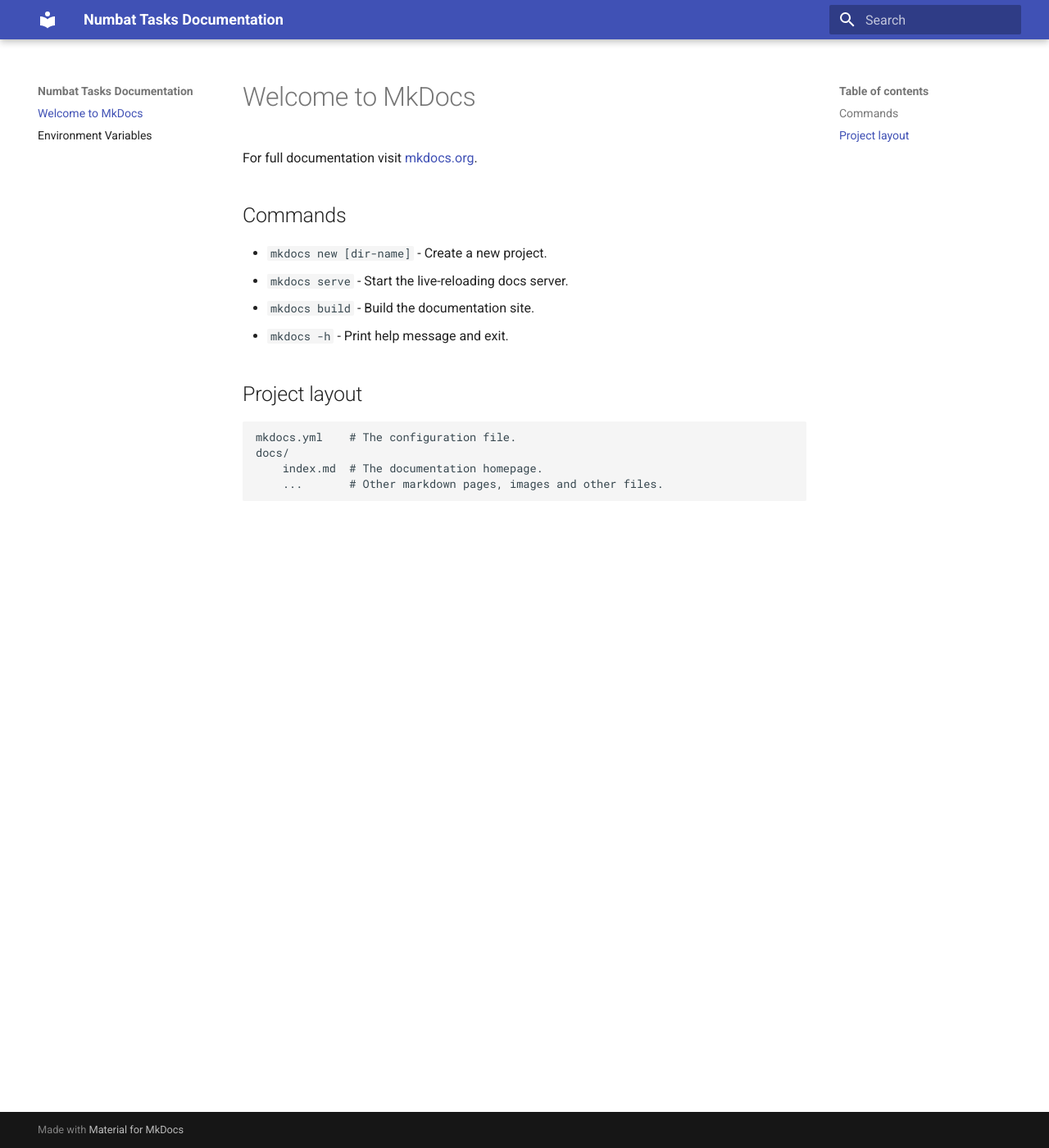
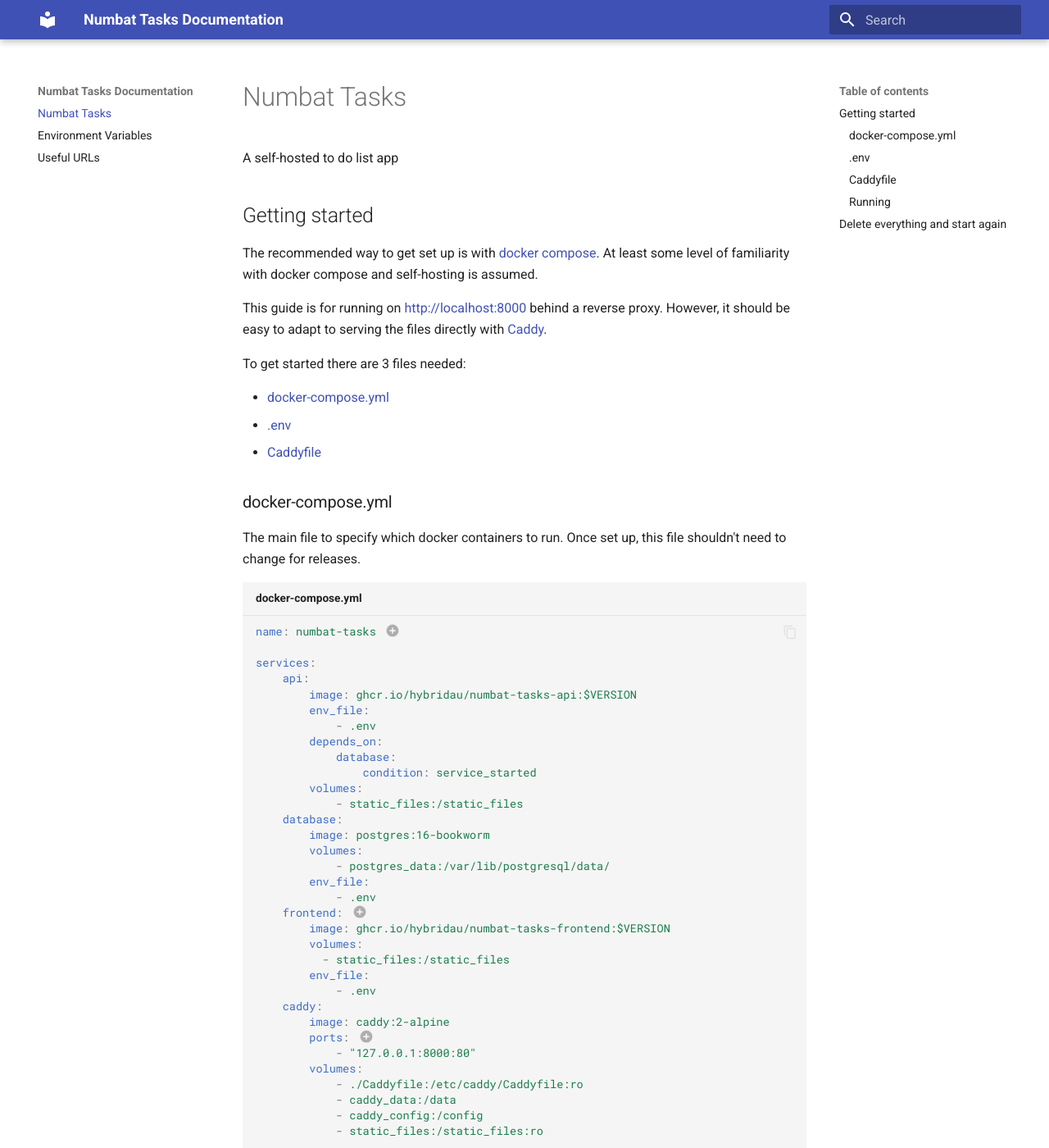
Before and after one commit to HybridAU/numbat-tasks, an MkDocs documentation site: the page built from docs/docs/index.md, in a window 1280 px wide and 1400 px high. Shown: the whole window at 82% size. Built offline with MkDocs 1.6.1 and Material for MkDocs 9.7.7, drawn with Linux system fonts in a browser that asks for light colours; some of the changed text lies outside the part shown.

Commit message:
Documentation to get up and running

````diff
--- a/docker-compose.yml
+++ b/docker-compose.yml
@@ -1,4 +1,4 @@
-name: numbat-tasks
+name: numbat-tasks-development
 
 services:
     api:
--- a/docs/docs/index.md
+++ b/docs/docs/index.md
@@ -1,17 +1,137 @@
-# Welcome to MkDocs
+# Numbat Tasks
 
-For full documentation visit [mkdocs.org](https://www.mkdocs.org).
+A self-hosted to do list app
 
-## Commands
+## Getting started
 
-* `mkdocs new [dir-name]` - Create a new project.
-* `mkdocs serve` - Start the live-reloading docs server.
-* `mkdocs build` - Build the documentation site.
-* `mkdocs -h` - Print help message and exit.
+The recommended way to get set up is with [docker compose](https://docs.docker.com/compose/). At least some level of
+familiarity with docker compose and self-hosting is assumed.
 
-## Project layout
+This guide is for running on <http://localhost:8000> behind a reverse proxy. However, it should be easy to adapt to
+serving the files directly with [Caddy](https://caddyserver.com/).
 
-    mkdocs.yml    # The configuration file.
-    docs/
-        index.md  # The documentation homepage.
-        ...       # Other markdown pages, images and other files.
+To get started there are 3 files needed:
+
+* [docker-compose.yml](#docker-composeyml)
+* [.env](#env)
+* [Caddyfile](#caddyfile)
+
+### docker-compose.yml
+
+The main file to specify which docker containers to run. Once set up, this file shouldn't need to change for releases.
+
+``` yaml title="docker-compose.yml"
+name: numbat-tasks # (1)!
+
+services:
+    api:
+        image: ghcr.io/hybridau/numbat-tasks-api:$VERSION
+        env_file:
+            - .env
+        depends_on:
+            database:
+                condition: service_started
+        volumes:
+            - static_files:/static_files
+    database:
+        image: postgres:16-bookworm
+        volumes:
+            - postgres_data:/var/lib/postgresql/data/
+        env_file:
+            - .env
+    frontend: # (2)!
+        image: ghcr.io/hybridau/numbat-tasks-frontend:$VERSION
+        volumes:
+          - static_files:/static_files
+        env_file:
+            - .env
+    caddy:
+        image: caddy:2-alpine
+        ports: # (3)!
+            - "127.0.0.1:8000:80"
+        volumes:
+            - ./Caddyfile:/etc/caddy/Caddyfile:ro
+            - caddy_data:/data
+            - caddy_config:/config
+            - static_files:/static_files:ro
+
+volumes:
+    postgres_data:
+    caddy_data:
+    caddy_config:
+    static_files:
+```
+
+1. This is used to keep all the containers and volumes in their own spaces, so you can have a different project with
+   a volume called `postgres_data` and it won't conflict with this one.
+2. The frontend docker container will start, build the static files, write them out to `/static_files/frontend` and then
+   exit. Caddy will continue to serve the files.
+3. To serve the site directly rather than behind a reverse proxy, change this to
+   ```yaml
+   ports:
+     - "80:80"
+     - "443:443"
+   ```
+
+### .env
+
+All the settings should live in here. The following is the minimum configuration, but a list of [all environment
+variables](./environment_variables.md) is available.
+
+``` title=".env"
+VERSION=0.2.0
+# Reasonable defaults
+POSTGRES_DB=numbat_tasks
+POSTGRES_USER=numbat
+
+# Must be changed for prod
+ALLOWED_HOSTS=tasks.example.com
+# echo POSTGRES_PASSWORD=$(dd if=/dev/urandom bs=1 count=18 status=none | base64) >> .env
+# echo SECRET_KEY=$(dd if=/dev/urandom bs=1 count=42 status=none | base64) >> .env
+```
+
+### Caddyfile
+
+```json title="Caddyfile"
+:80 { // (1)!
+    handle_path /api/static/* {
+    	root * /static_files/api
+        file_server
+    }
+    handle /api/* {
+    	reverse_proxy api:8000
+    }
+    handle {
+	    root * /static_files/frontend
+	    try_files {path} /index.html
+	    file_server
+    }
+}
+```
+
+1. To serve the site directly, change this to
+   ```
+   tasks.example.com {
+      ...
+   ```
+
+### Running
+Place those three files in the same directory and to start the site run
+```shell
+docker compose up -d
+```
+
+User managment is still on the to do list, so for now to create a user run
+```shell
+docker compose exec -it api /venv/bin/python /api/manage.py createsuperuser
+```
+
+
+## Delete everything and start again
+
+!!! warning
+    This will permanently delete everything. All users, all lists, all tasks, everything.
+
+```shell
+docker compose down --volumes
+```
--- a/docs/mkdocs.yml
+++ b/docs/mkdocs.yml
@@ -3,3 +3,16 @@
 dev_addr: 0.0.0.0:8000
 theme:
   name: material
+  features:
+    - content.code.copy
+    - content.code.annotate
+markdown_extensions:
+  - pymdownx.highlight:
+      anchor_linenums: true
+      line_spans: __span
+      pygments_lang_class: true
+  - admonition
+  - pymdownx.details
+  - pymdownx.inlinehilite
+  - pymdownx.snippets
+  - pymdownx.superfences
````
Also changed, not shown: docs/docs/environment_variables.md (+7 -1 lines), docs/docs/useful_urls.md (added, +23 -0 lines), README.md, 3 other files.
